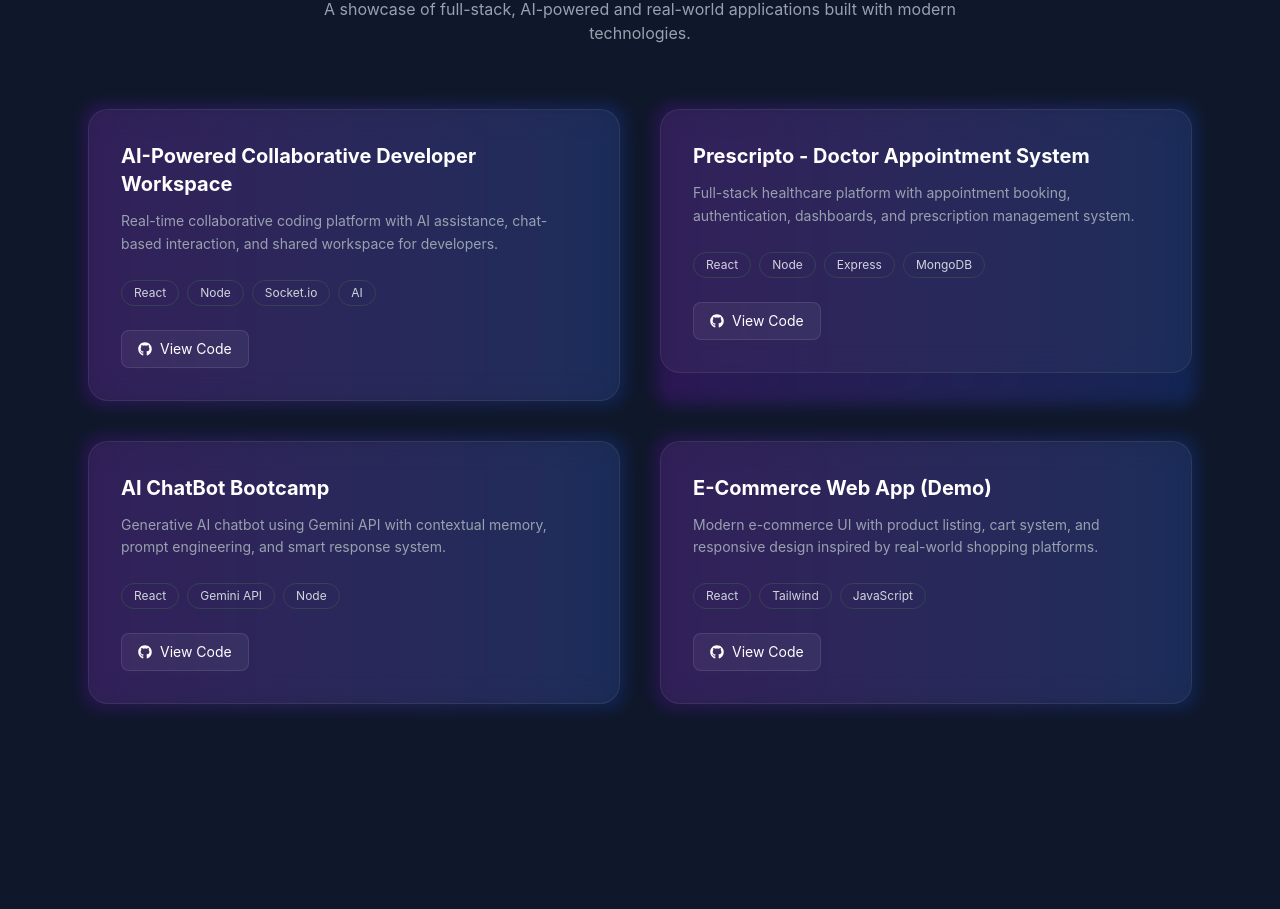
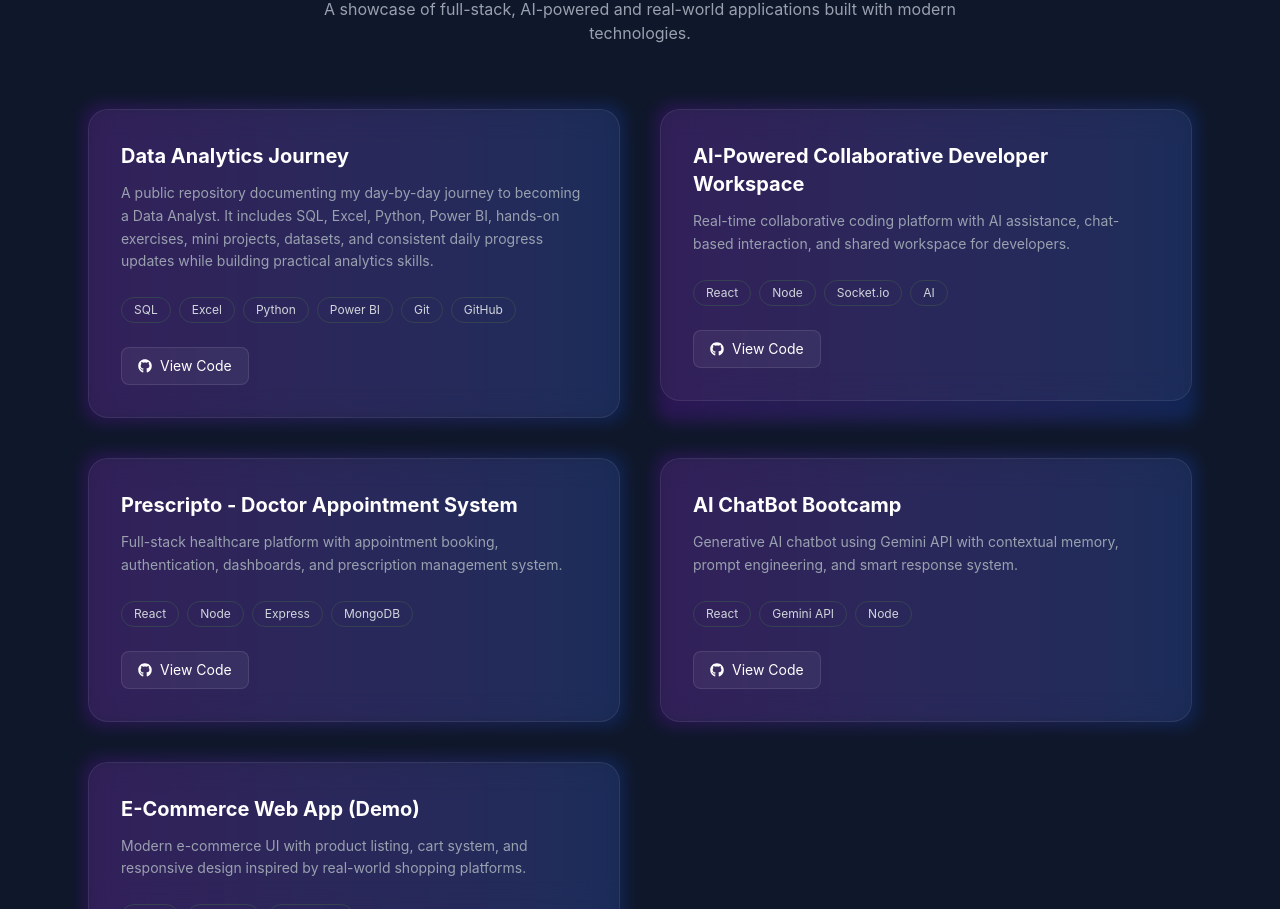
Before and after one commit to meezanshaikh18/Meezan-Shaikh-Portfolio, a React (Vite) app: page / in a window 1280 px wide. Shown: the part 6155-7064 px from the top of the page. Built offline with nearby package versions, Linux system fonts and the light colour scheme.

Commit message:
feat: add Data Analytics Journey to portfolio projects

```diff
--- a/src/components/Projects.jsx
+++ b/src/components/Projects.jsx
@@ -2,6 +2,19 @@ import { motion } from "framer-motion";
 import { FaGithub } from "react-icons/fa";
 
 const projects = [
+  {
+    title: "Data Analytics Journey",
+    desc: "A public repository documenting my day-by-day journey to becoming a Data Analyst. It includes SQL, Excel, Python, Power BI, hands-on exercises, mini projects, datasets, and consistent daily progress updates while building practical analytics skills.",
+    tech: [
+      "SQL",
+      "Excel",
+      "Python",
+      "Power BI",
+      "Git",
+      "GitHub",
+    ],
+    github: "https://github.com/meezanshaikh18/Meezan-Data-Analytics-Journey.git",
+  },
   {
     title: "AI-Powered Collaborative Developer Workspace",
     desc: "Real-time collaborative coding platform with AI assistance, chat-based interaction, and shared workspace for developers.",
```
